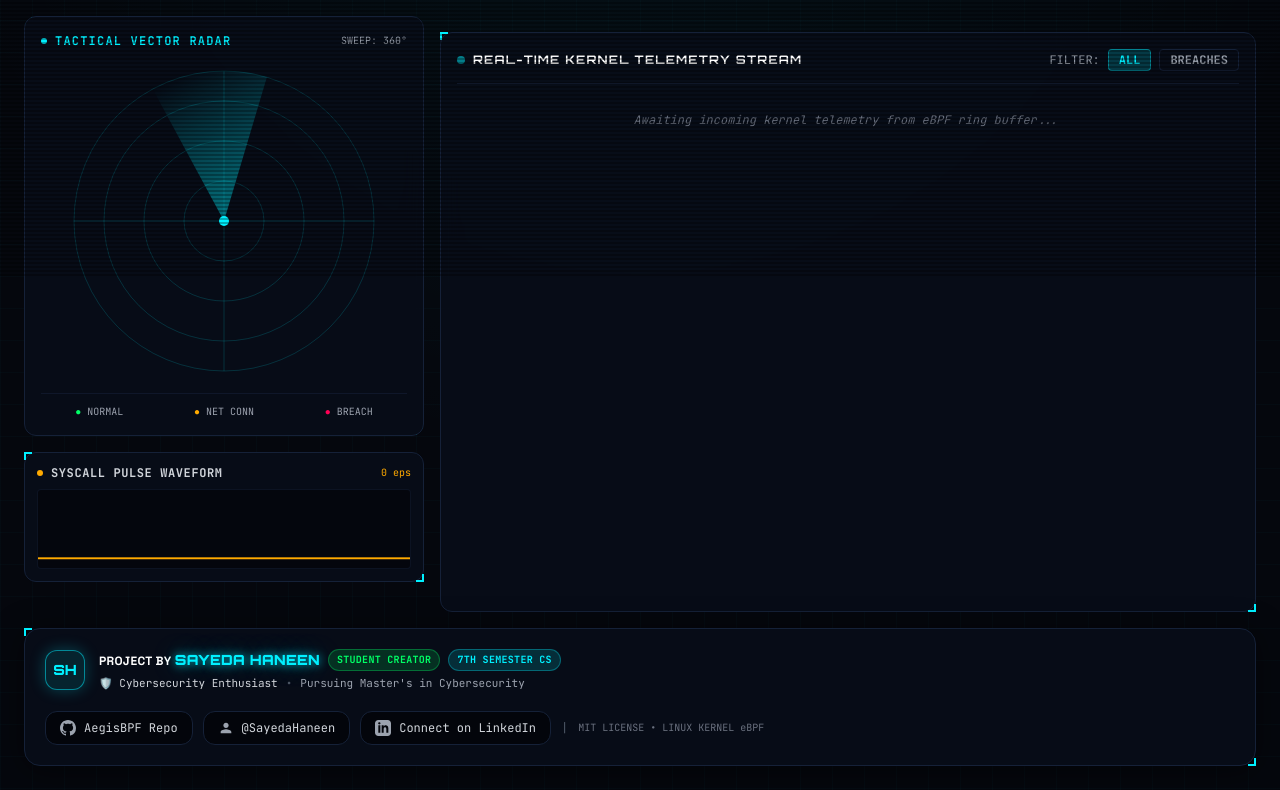
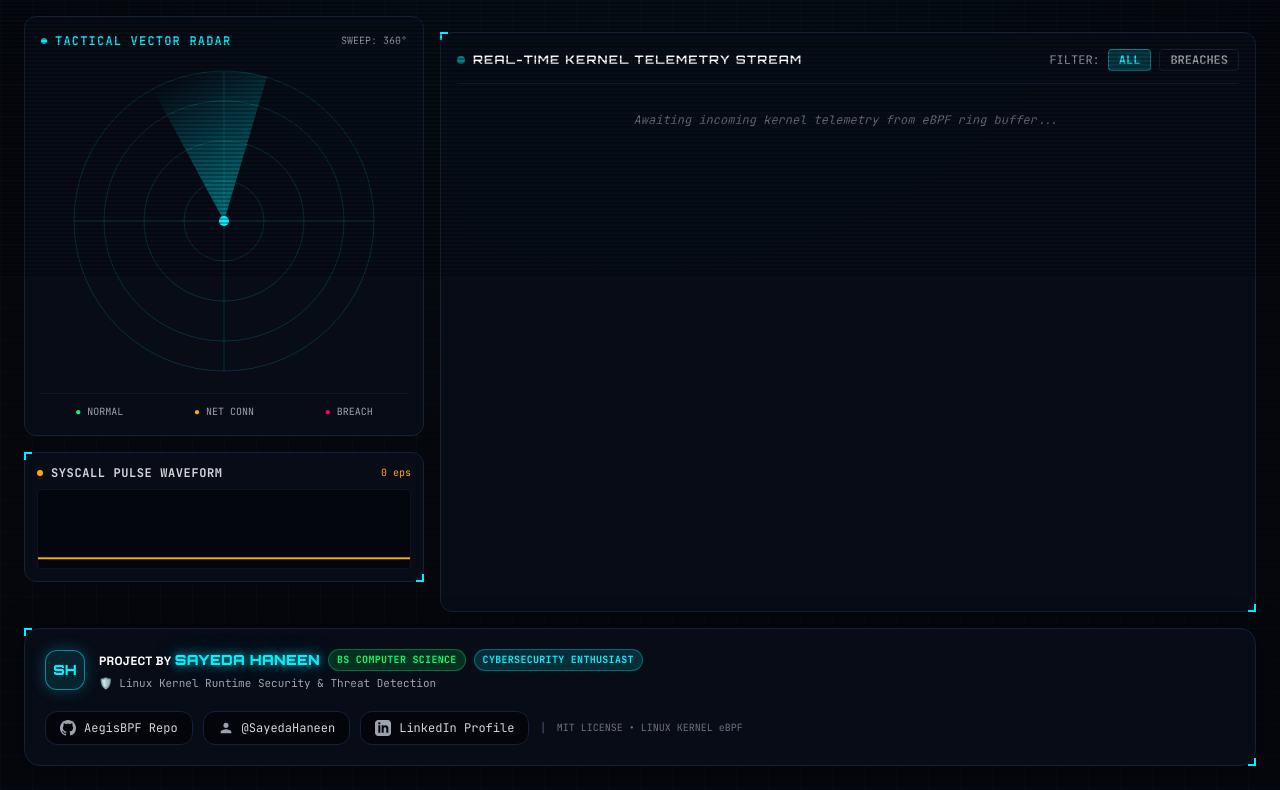
Before and after one commit to SayedaHaneen/AegisBPF, a plain HTML site: page dashboard/index.html in a window 1280 px wide. Shown: the part 524-1314 px from the top of the page. Drawn offline with nearby package versions, Linux system fonts and the light colour scheme.

Commit message:
fix(footer): link exact LinkedIn profile and update title to BS Computer Science Student

```diff
--- a/dashboard/index.html
+++ b/dashboard/index.html
@@ -340,13 +340,11 @@
                 <div>
                     <div class="text-white font-bold font-grotesk tracking-wide flex flex-wrap items-center gap-2">
                         <span>PROJECT BY <strong class="text-cyber-cyan font-orbitron glow-cyan text-sm">SAYEDA HANEEN</strong></span>
-                        <span class="text-[10px] font-mono px-2 py-0.5 rounded-full bg-cyber-green/15 text-cyber-green border border-cyber-green/30 font-bold">STUDENT CREATOR</span>
-                        <span class="text-[10px] font-mono px-2 py-0.5 rounded-full bg-cyber-cyan/15 text-cyber-cyan border border-cyber-cyan/30">7TH SEMESTER CS</span>
+                        <span class="text-[10px] font-mono px-2 py-0.5 rounded-full bg-cyber-green/15 text-cyber-green border border-cyber-green/30 font-bold">BS COMPUTER SCIENCE</span>
+                        <span class="text-[10px] font-mono px-2 py-0.5 rounded-full bg-cyber-cyan/15 text-cyber-cyan border border-cyber-cyan/30">CYBERSECURITY ENTHUSIAST</span>
                     </div>
-                    <div class="text-[11px] text-gray-300 font-mono mt-1 flex flex-wrap items-center gap-2">
-                        <span>🛡️ Cybersecurity Enthusiast</span>
-                        <span class="text-gray-600">•</span>
-                        <span class="text-gray-400">Pursuing Master's in Cybersecurity</span>
+                    <div class="text-[11px] text-gray-400 font-mono mt-1 flex flex-wrap items-center gap-2">
+                        <span>🛡️ Linux Kernel Runtime Security & Threat Detection</span>
                     </div>
                 </div>
             </div>
@@ -363,9 +361,9 @@
                     <span>@SayedaHaneen</span>
                 </a>
 
-                <a id="linkedinLink" href="https://www.linkedin.com" target="_blank" rel="noopener noreferrer" class="px-3.5 py-2 rounded-xl border border-cyber-border hover:border-[#0a66c2] bg-black/50 text-gray-300 hover:text-white transition flex items-center gap-2 group hover:shadow-[0_0_15px_rgba(10,102,194,0.3)]">
+                <a id="linkedinLink" href="https://www.linkedin.com/in/sayedahaneenhussain/" target="_blank" rel="noopener noreferrer" class="px-3.5 py-2 rounded-xl border border-cyber-border hover:border-[#0a66c2] bg-black/50 text-gray-300 hover:text-white transition flex items-center gap-2 group hover:shadow-[0_0_15px_rgba(10,102,194,0.3)]">
                     <svg class="w-4 h-4 fill-current text-gray-400 group-hover:text-[#0a66c2] transition" viewBox="0 0 24 24"><path d="M19 0h-14c-2.761 0-5 2.239-5 5v14c0 2.761 2.239 5 5 5h14c2.762 0 5-2.239 5-5v-14c0-2.761-2.238-5-5-5zm-11 19h-3v-11h3v11zm-1.5-12.268c-.966 0-1.75-.79-1.75-1.764s.784-1.764 1.75-1.764 1.75.79 1.75 1.764-.783 1.764-1.75 1.764zm13.5 12.268h-3v-5.604c0-3.368-4-3.113-4 0v5.604h-3v-11h3v1.765c1.396-2.586 7-2.777 7 2.476v6.759z"/></svg>
-                    <span>Connect on LinkedIn</span>
+                    <span>LinkedIn Profile</span>
                 </a>
 
                 <span class="text-gray-600 hidden lg:inline">|</span>
```
